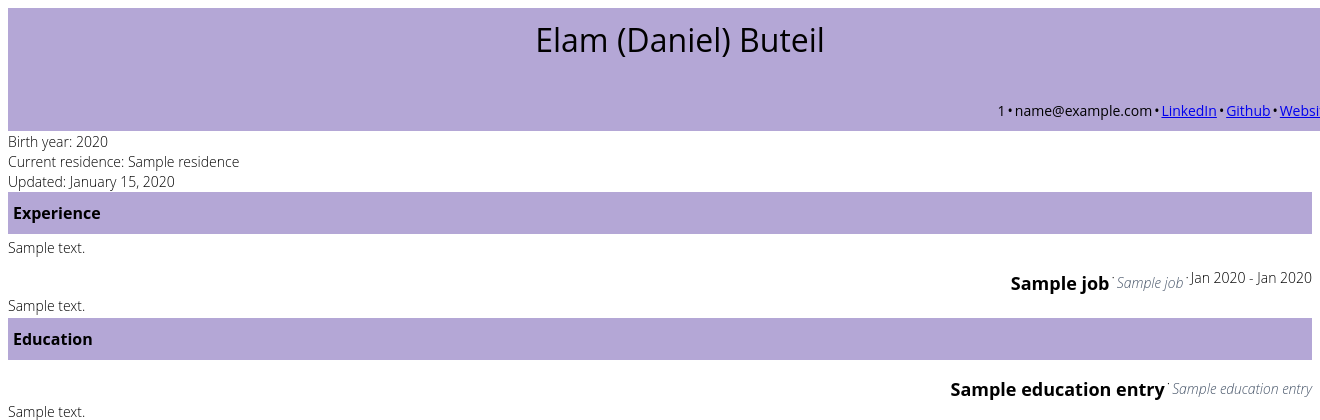
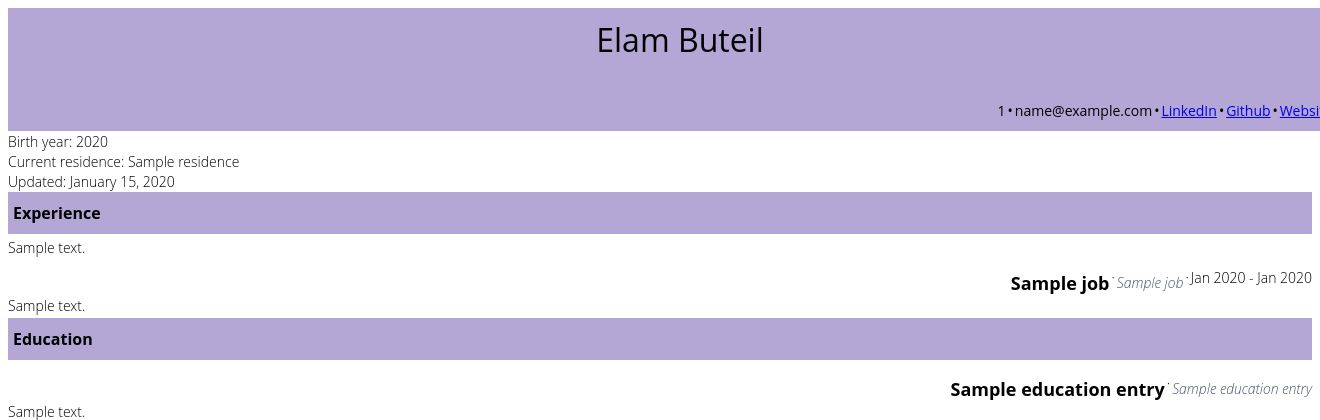
Before and after one commit to elam91/resume_backend, a Django app: template main/templates/main/resume_export.html in a window 1320 px wide; the page is wider, and only the part inside the window is pictured. Shown: the top 420 px of that part. Run offline with Django 3.2, Linux system fonts and the light colour scheme; the template is opened without the code that fills it: most values are stand-ins (such as "Sample title", 1, 10 or a date in 2020).

Commit message:
remove daniel

```diff
--- a/main/templates/main/resume_export.html
+++ b/main/templates/main/resume_export.html
@@ -207,7 +207,7 @@
 <body>
 <div class=''>
     <div class='header flex-col'>
-        <a  href="https://resume.elambuteil.com" class='title no-link'>Elam (Daniel) Buteil</a>
+        <a  href="https://resume.elambuteil.com" class='title no-link'>Elam Buteil</a>
         <br/>
         <div class="flex-row pb">
             <p class="subtitle flex-child">{{ personal_info.phone_number }}</p>
```
